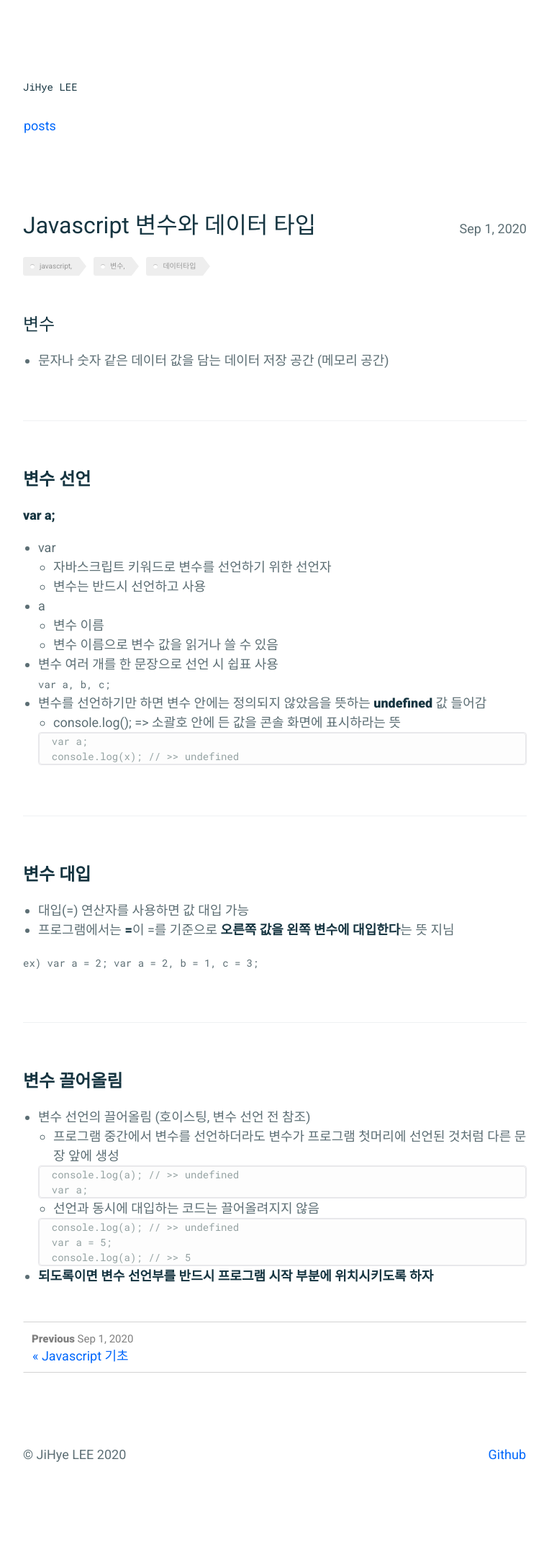
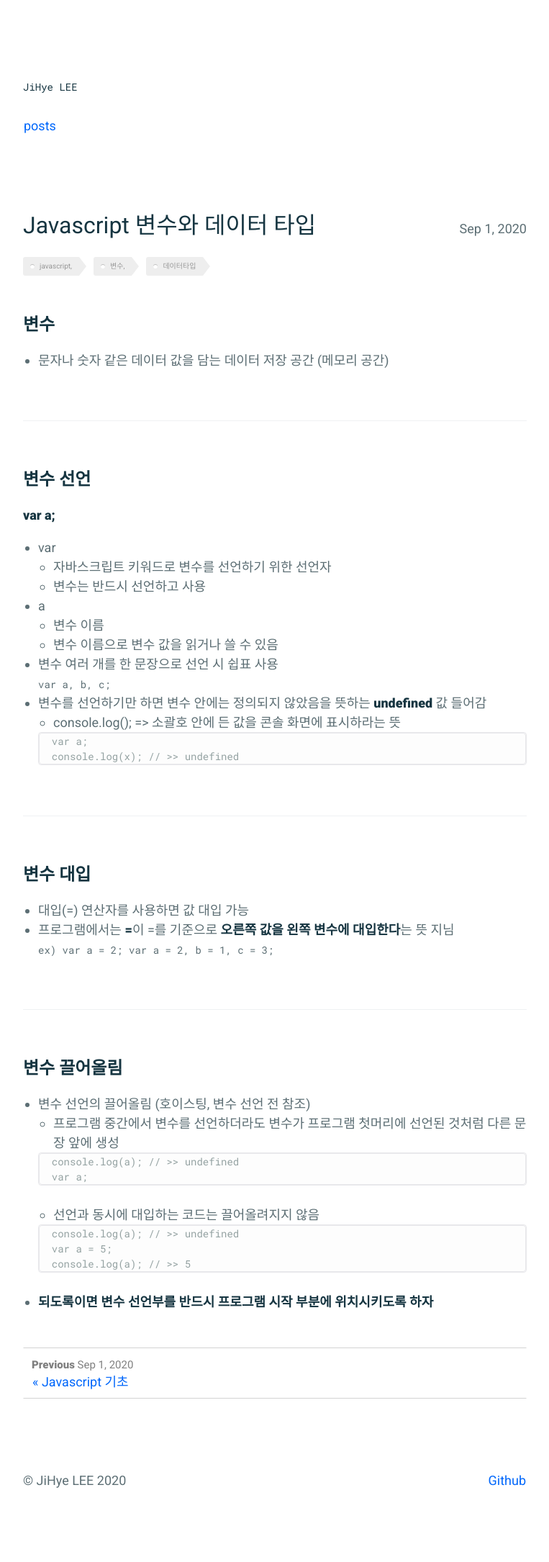
Before and after one commit to absolutelyfullycapable/absolutelyfullycapable.github.io, a Jekyll site: the page built from _posts/2020-09-01-javascript-변수와-데이터타입.md, in a window 1280 px wide. Shown: the whole page at 72% size, without its empty margins (258-1021 px from the left). Built offline with Jekyll 4.4.1, drawn with Linux system fonts in a browser that asks for light colours; before the commit the page ends 2134 px from its top, so only the background shows below that.

Commit message:
modify post

````diff
--- a/_posts/2020-09-01-javascript-변수와-데이터타입.md
+++ b/_posts/2020-09-01-javascript-변수와-데이터타입.md
@@ -7,7 +7,7 @@ tags: javascript, 변수, 데이터타입
 comments: false
 ---
 
-## 변수
+## **변수**
 - 문자나 숫자 같은 데이터 값을 담는 데이터 저장 공간 (메모리 공간)
 
 <br>
@@ -45,7 +45,7 @@ comments: false
 - 대입(=) 연산자를 사용하면 값 대입 가능
 - 프로그램에서는 **=**이 =를 기준으로 **오른쪽 값을 왼쪽 변수에 대입한다**는 뜻 지님
 
-`ex) var a = 2; var a = 2, b = 1, c = 3;`
+	`ex) var a = 2; var a = 2, b = 1, c = 3;`
 
 <br>
 - - -
@@ -61,7 +61,9 @@ comments: false
     var a;
     ```
 
+	<br>
 	- 선언과 동시에 대입하는 코드는 끌어올려지지 않음
+	<br>
 
     ```
     console.log(a); // >> undefined
@@ -69,4 +71,5 @@ comments: false
     console.log(a); // >> 5
     ```
 
+	<br>
 - **되도록이면 변수 선언부를 반드시 프로그램 시작 부분에 위치시키도록 하자**
````
